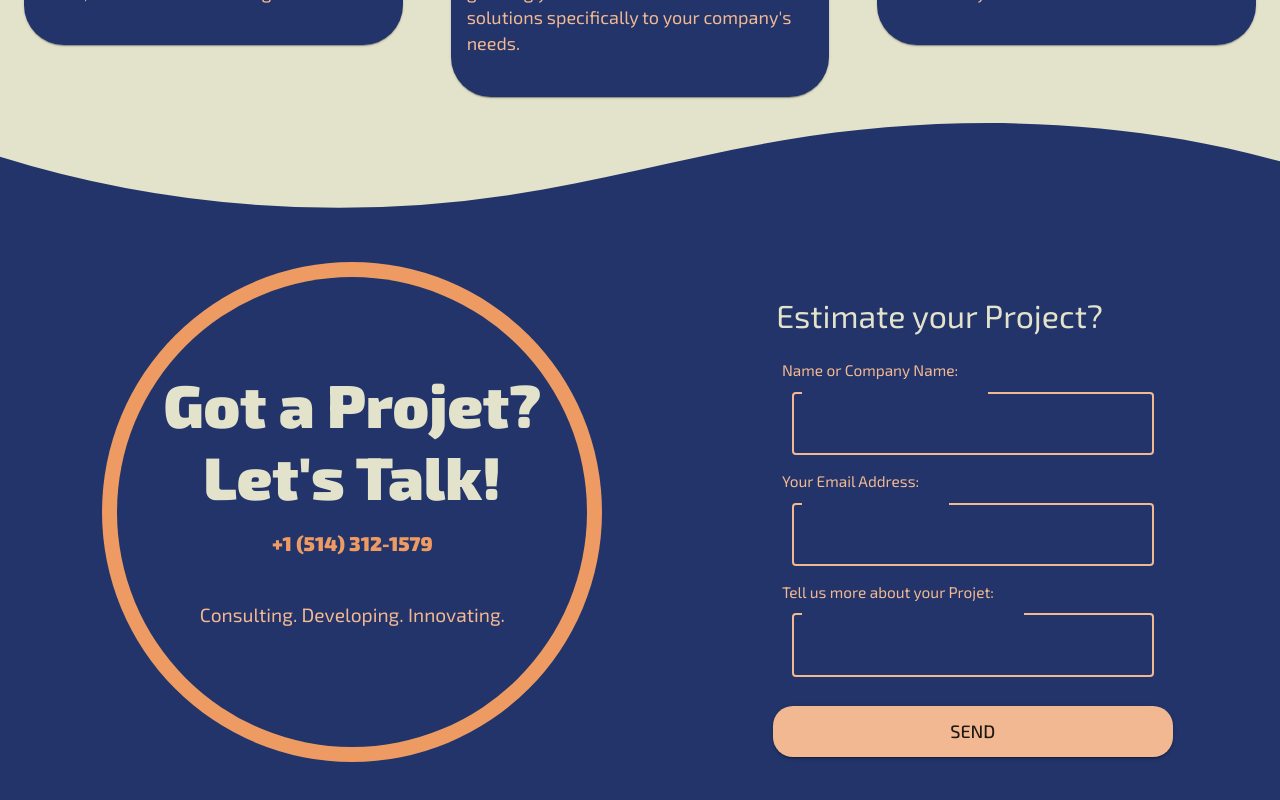
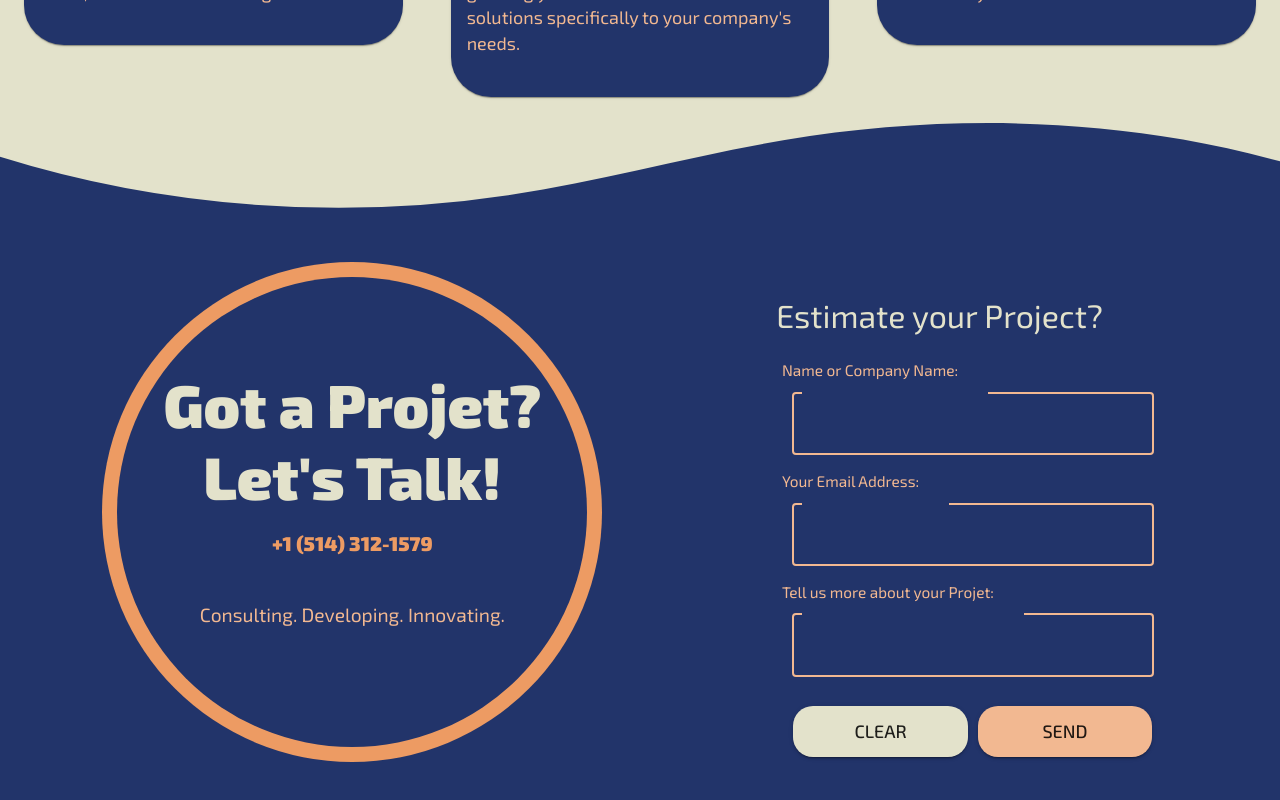
Before and after one commit to averenceanu/jw-solutions, a React (Create React App) app: page / in a window 1280 px wide. Shown: the part 2561-3361 px from the top of the page. Built offline with nearby package versions, Linux system fonts and the light colour scheme.

Commit message:
add clear button form footer

```diff
--- a/public/index.html
+++ b/public/index.html
@@ -5,8 +5,8 @@
     <meta name="viewport" content="width=device-width, initial-scale=1" />
     <meta name="theme-color" content="#000000" />
     <meta
-      name="description"
-      content="Web site created using create-react-app"
+      name="JekaWebSolutions"
+      content="Web Development Consulting Services Montreal Software Services"
     />
 
     <link rel="preconnect" href="https://fonts.googleapis.com">
--- a/src/components/footbar/Footbar.js
+++ b/src/components/footbar/Footbar.js
@@ -3,7 +3,6 @@ import './footbar.css'
 import Button from '@mui/material/Button';
 import TextField from '@mui/material/TextField';
 import FormControl from '@mui/material/FormControl';
-import PhoneAndroidIcon from '@mui/icons-material/PhoneAndroid';
 
 export default function Footbar () {
   const [values, setValues] = useState({
@@ -101,7 +100,10 @@ export default function Footbar () {
               onChange={handleChange}
               error={error.description}
               />
-            <Button onClick={() => sendForm()} color='secondary' variant='contained'>Send</Button>
+            <div className="footbar--buttons">
+              <Button onClick={() => setValues ((prev) => ({...prev, name: "", email: "", description: ""}))} color='info' variant='contained' fullWidth>Clear</Button>
+              <Button onClick={() => sendForm()} color='secondary' variant='contained' fullWidth>Send</Button>
+            </div>
           </FormControl>
         </div>
       </div>
--- a/src/components/footbar/footbar.css
+++ b/src/components/footbar/footbar.css
@@ -77,3 +77,10 @@
   margin: 0;
   padding: 0;
 }
+
+.footbar--buttons{
+  display: flex;
+  flex-direction: row;
+  padding-right: 5%;
+  padding-left: 5%;
+}
--- a/src/components/specialisation/Specialisation.js
+++ b/src/components/specialisation/Specialisation.js
@@ -11,19 +11,19 @@ import Grid from '@mui/material/Grid';
 const listOfSpecialities = [
   {
     id: 3,
-    icons: [<TerminalIcon sx={{fontSize:"200%"}}/>, <DoubleArrowIcon sx={{fontSize:"200%"}}/>],
+    icons: [<TerminalIcon sx={{fontSize:"200%"}} key={'TerminalIcon'}/>, <DoubleArrowIcon sx={{fontSize:"200%"}} key={'DoubleArrowIcon'}/>],
     title: 'Software Development',
     description: 'We are dedicated to helping you with the most demanding software development and integration tasks. We got the skilled professionals to find the solution, be it System Engineering, Cloud Computing Skills, Data Structures or Algorithms.'
   },
   {
     id: 2,
-    icons: [<BusinessCenterIcon sx={{fontSize:"200%"}}/>, <DoubleArrowIcon sx={{fontSize:"200%"}}/>],
+    icons: [<BusinessCenterIcon sx={{fontSize:"200%"}} key={''}/>, <DoubleArrowIcon sx={{fontSize:"200%"}} key={'DoubleArrowIcon'}/>],
     title: 'Business Process Automatisation',
     description: "BPA often requires connecting multiple enterprise information technology systems and becomes complex quickly. By delegating this convoluted, nonetheless important task to us, you can focus on growing your business while we tailor solutions specifically to your company's needs."
   },
   {
     id: 1,
-    icons: [<LanguageIcon sx={{fontSize:"200%"}}/>, <DoubleArrowIcon sx={{fontSize:"200%"}}/>],
+    icons: [<LanguageIcon sx={{fontSize:"200%"}} key={'LanguageIcon'}/>, <DoubleArrowIcon sx={{fontSize:"200%"}} key={'DoubleArrowIcon'}/>],
     title : 'Web Development',
     description : "Our Web Developers build web experiences that are feature-packed, digitally transformative and performing. A company's website has a crucial impact on its' customer value; let us bring the best from yours."
   },
```
Also changed, not shown: public/images/about.png (deleted), public/manifest.json, 1 other file (tests, documents, lock files or other folders).
